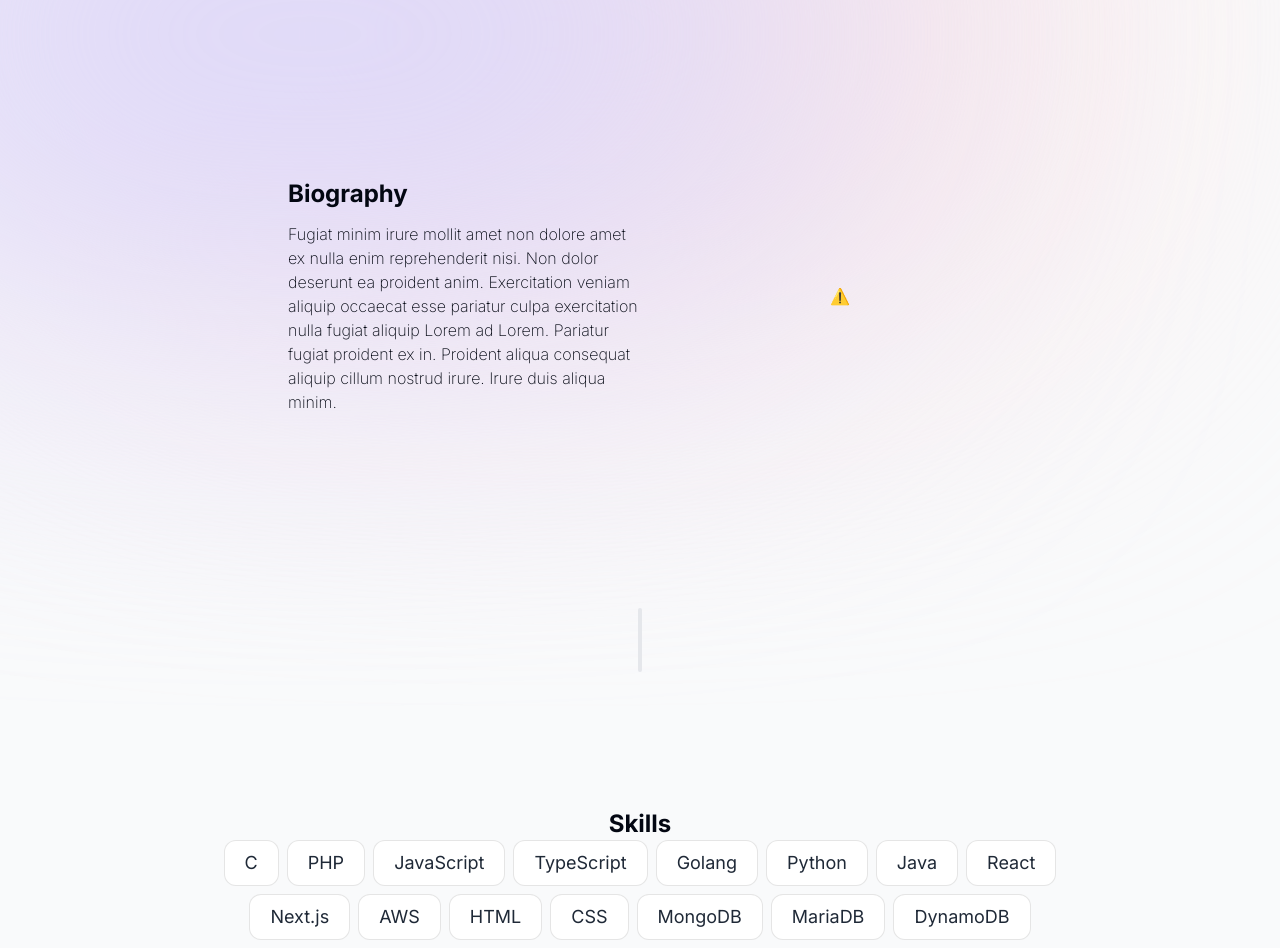
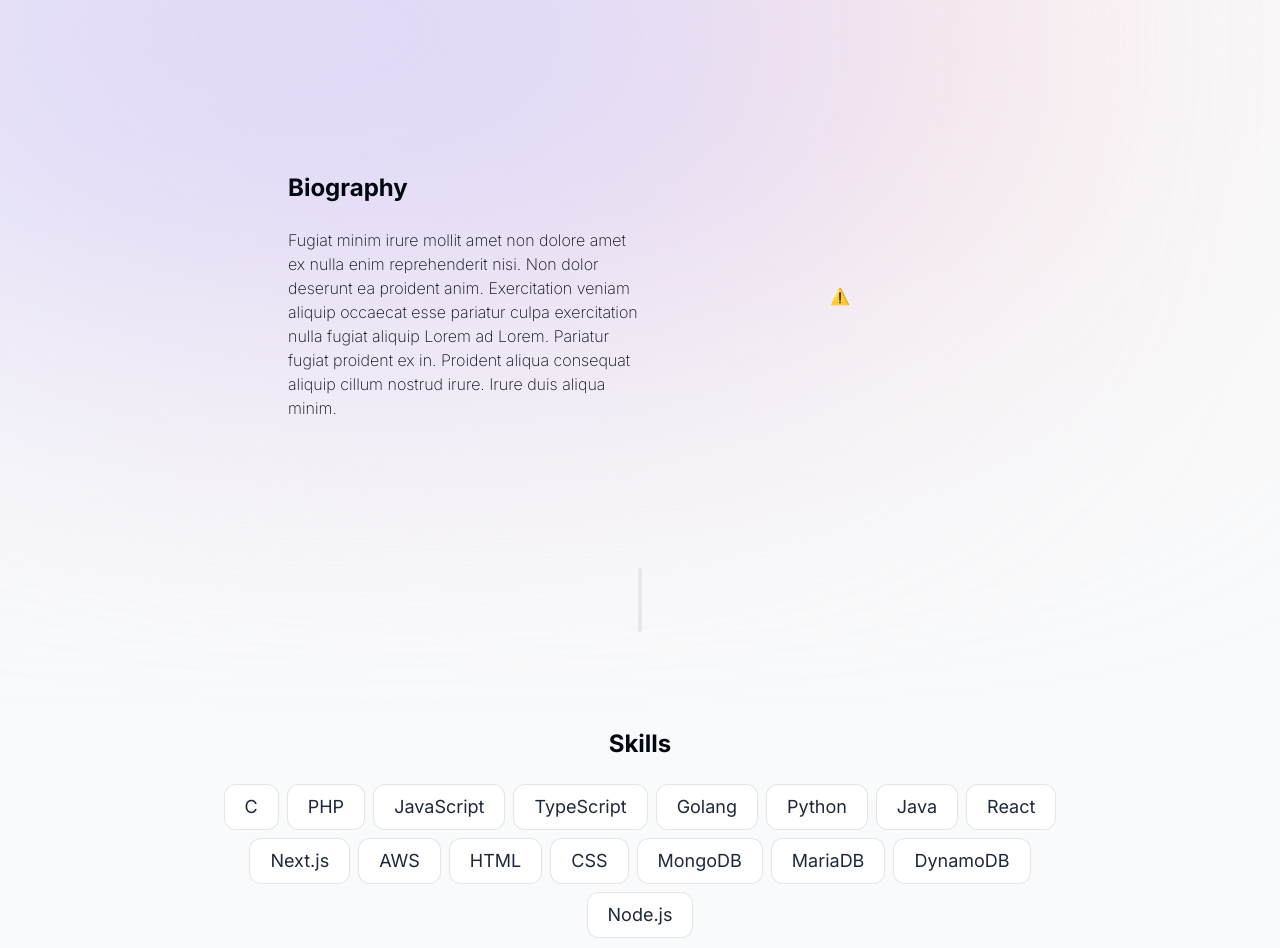
Before and after one commit to mocruslan/homepage-personal, a Next.js app: page /about in a window 1280 px wide. Shown: the part 120-1068 px from the top of the page. Built offline with nearby package versions, Linux system fonts and the light colour scheme; no server answers.

Commit message:
6-implement-basic-design-in-the-about-page
- Updated some usages of flexbox to container

```diff
--- a/app/about/page.tsx
+++ b/app/about/page.tsx
@@ -4,10 +4,10 @@ import {Skills} from "@/components/page/about/Skills";
 
 const About = () => {
     return (
-        <main className="container mx-auto px-6 flex flex-col items-center justify-center gap-10">
-            <section className="flex flex-col-reverse items-center justify-center md:flex-row">
-                <span className="flex flex-col gap-3 w-full px-6 sm:w-[25rem]">
-                    <h2 className="text-2xl text-center md:text-left font-bold align-baseline">
+        <main className="container px-6">
+            <section className="flex flex-col-reverse items-center justify-center mb-24 sm:mb-0 md:flex-row">
+                <span className="flex flex-col w-full px-6 sm:w-[25rem]">
+                    <h2 className="text-2xl text-center font-bold align-baseline mb-6 md:text-left">
                         Biography
                     </h2>
 
@@ -24,7 +24,6 @@ const About = () => {
             <SectionDivider/>
 
             <Skills/>
-
         </main>
     );
 }
--- a/app/page.tsx
+++ b/app/page.tsx
@@ -7,7 +7,7 @@ import {LinkButton} from "@/components/shared/LinkButton";
 
 const Home = () => {
     return (
-        <main className="container mx-auto px-6">
+        <main className="container px-6">
             <section className="flex flex-col items-center justify-center lg:flex-row">
                 <div className="flex items-center justify-center">
                     <Image
--- a/components/page/about/Skills.tsx
+++ b/components/page/about/Skills.tsx
@@ -22,8 +22,8 @@ const fadeInAnimationVariants = {
 
 export const Skills = () => {
     return (
-        <section className="mb-28 max-w-[53rem] scroll-mt-28 text-center sm:mb-40">
-            <h2 className="text-2xl text-center font-bold align-baseline">
+        <section className="container mb-28 max-w-[53rem] scroll-mt-28 text-center sm:mb-40">
+            <h2 className="text-2xl text-center font-bold align-baseline mb-6">
                 Skills
             </h2>
 
--- a/components/shared/SectionDivider.tsx
+++ b/components/shared/SectionDivider.tsx
@@ -1,5 +1,5 @@
 export const SectionDivider = () => {
     return (
-        <div className="bg-gray-200 my-24 h-16 w-1 rounded-full hidden sm:block"/>
+        <div className="container bg-gray-200 my-24 h-16 w-1 rounded-full hidden sm:block"/>
     );
 }
--- a/tailwind.config.js
+++ b/tailwind.config.js
@@ -6,6 +6,9 @@ module.exports = {
     './app/**/*.{js,ts,jsx,tsx,mdx}',
   ],
   theme: {
+    container: {
+      center: true,
+    },
     extend: {
       backgroundImage: {
         'gradient-radial': 'radial-gradient(var(--tw-gradient-stops))',
```
